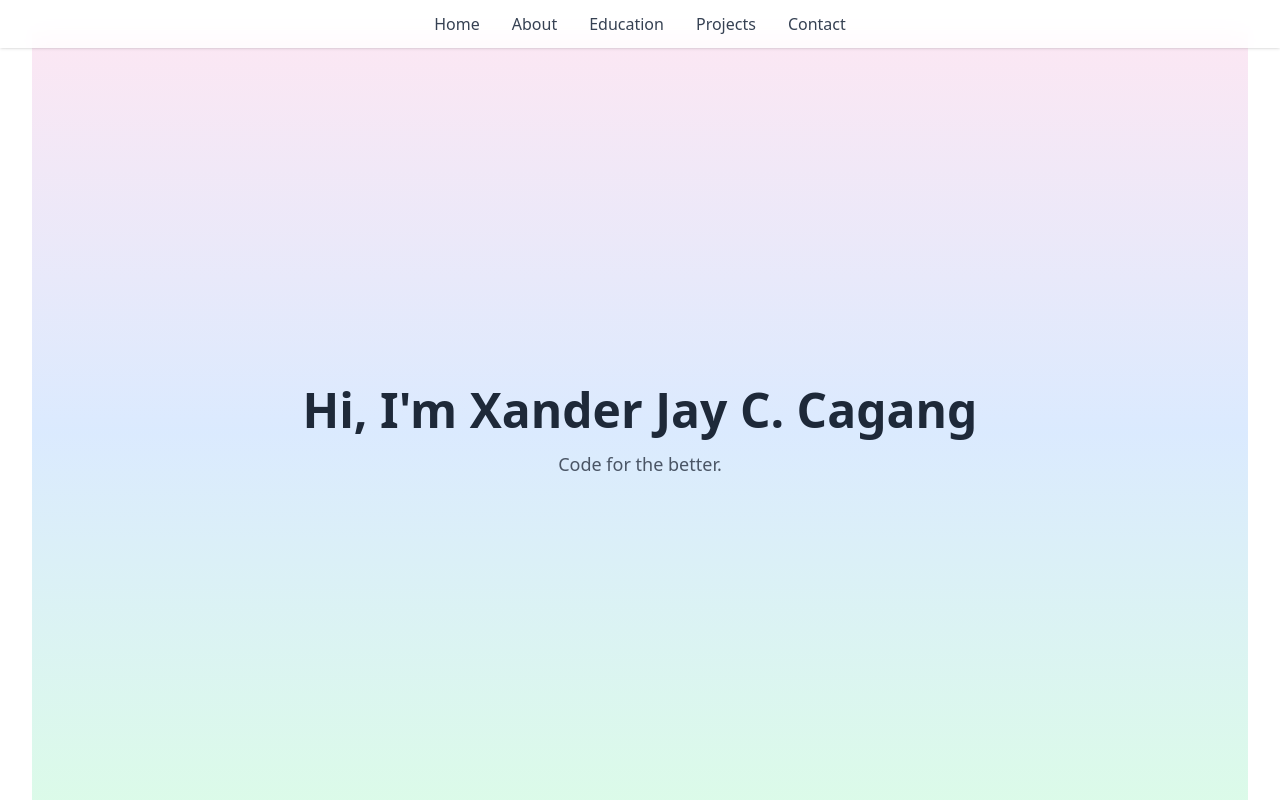
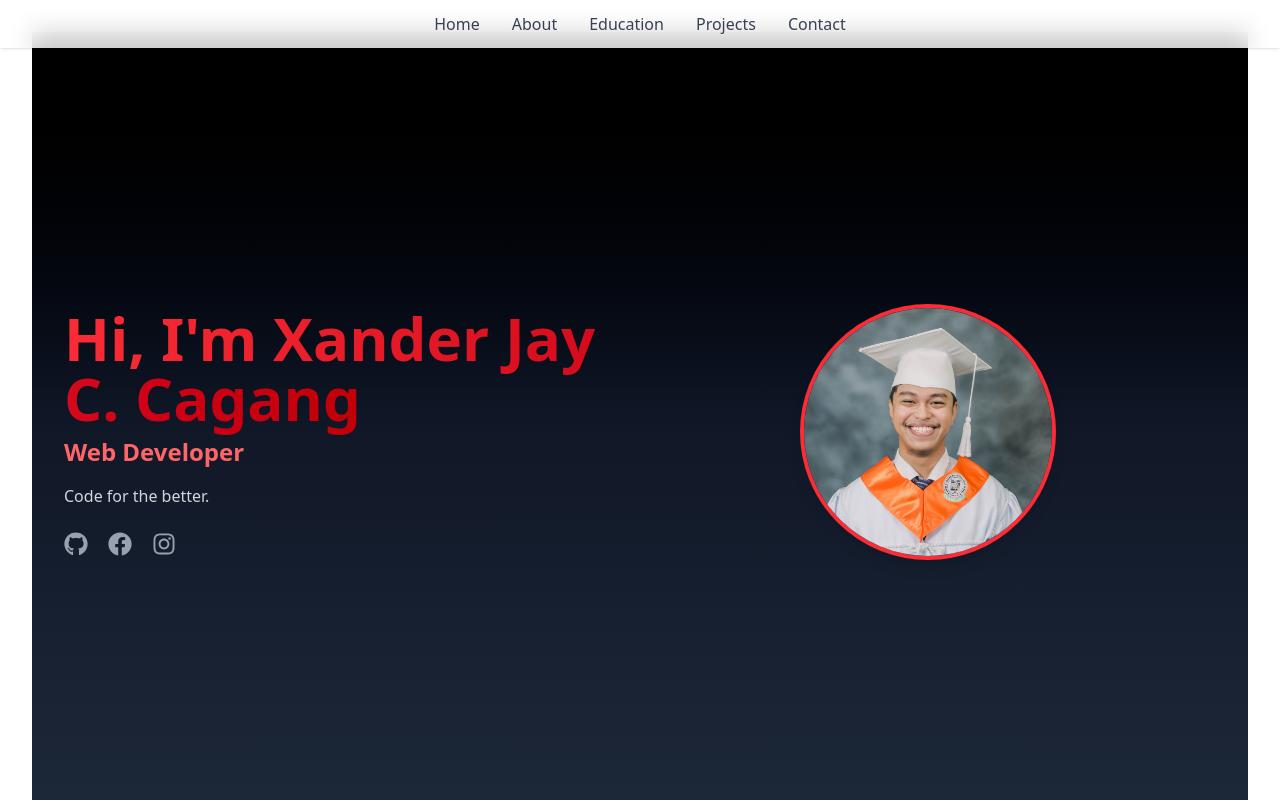
Before and after one commit to Code-DER/Xander-Jay-Cagang-Portfolio, a React (Vite) app in the folder my-portfolio/: page / in a window 1280 px wide. Shown: the top 800 px of the page. Built offline with nearby package versions, Linux system fonts and the light colour scheme.

Commit message:
feat: changed design starting in hero section

```diff
--- a/my-portfolio/package.json
+++ b/my-portfolio/package.json
@@ -14,6 +14,7 @@
     "framer-motion": "^12.23.12",
     "react": "^19.1.1",
     "react-dom": "^19.1.1",
+    "react-icons": "^5.5.0",
     "tailwindcss": "^4.1.11"
   },
   "devDependencies": {
--- a/my-portfolio/src/components/Hero.jsx
+++ b/my-portfolio/src/components/Hero.jsx
@@ -1,25 +1,71 @@
 import { motion } from 'framer-motion';
 import { portfolioData } from '../data/portfolioData';
+import { FaGithub, FaFacebook, FaInstagram } from 'react-icons/fa';
 
 export default function Hero() {
     return (
-        <section id="hero" className="min-h-screen flex flex-col justify-center items-center text-center bg-gradient-to-b from-pink-100 via-blue-100 to-green-100">
-            <motion.h1
-                initial={{ opacity: 0, y: 30 }}
-                animate={{ opacity: 1, y: 0 }}
-                trasition={{ duration: 0.8 }}
-                className="text-5xl font-bold text-gray-800"
+        <section id="hero" className="min-h-screen flex flex-col md:flex-row items-center justify-center px-8 bg-gradient-to-b from-black via-gray-900 to-gray-800 text-white">
+            {/* Left Side */}
+            <motion.div
+                className="flex-1 flex flex-col justify-center md:items-start items-center text-center md:text-left"
+                initial={{ opacity: 0, x: -50 }}
+                animate={{ opacity: 1, x: 0 }}
+                transition={{ duration: 0.8 }}
             >
-                Hi, I'm {portfolioData.name}
-            </motion.h1>
-            <motion.p
-                initial={{ opacity: 0 }}
-                animate={{ opacity: 1 }}
-                transition={{ delay: 0.3, duration: 0.8 }}
-                className="mt-4 text-lg text-gray-600 max-w-xl"
+                <h1 className="text-4xl md:text-6xl font-extrabold">
+                    <span className="bg-clip-text text-transparent bg-gradient-to-r from-red-500 to-red-700">
+                        Hi, I'm {portfolioData.name}
+                    </span>
+                </h1>
+                <motion.h2
+                    initial={{ opacity: 0, y: 20 }}
+                    animate={{ opacity: 1, y: 0 }}
+                    transition={{ delay: 0.3, duration: 0.8 }}
+                    className="mt-2 text-xl md:text-2xl text-red-400 font-semibold"
+                >
+                    {portfolioData.title}
+                </motion.h2>
+                <motion.p
+                    initial={{ opacity: 0, y: 20 }}
+                    animate={{ opacity: 1, y: 0 }}
+                    transition={{ delay: 0.5, duration: 0.8 }}
+                    className="mt-4 text-gray-300 max-w-lg"
+                >
+                    {portfolioData.tagline}
+                </motion.p>
+                <motion.div
+                    className="flex gap-5 mt-6"
+                    initial={{ opacity: 0 }}
+                    animate={{ opacity: 1 }}
+                    transition={{ delay: 0.7, duration: 0.8 }}
+                >
+                    <a href={portfolioData.socials.github} target="_blank" rel="noopener noreferrer" className="text-gray-400 hover:text-red-500 transition text-2xl">
+                        <FaGithub />
+                    </a>
+                    <a href={portfolioData.socials.linkedin} target="_blank" rel="noopener noreferrer" className="text-gray-400 hover:text-red-500 transition text-2xl">
+                        <FaFacebook />
+                    </a>
+                    <a href={portfolioData.socials.twitter} target="_blank" rel="noopener noreferrer" className="text-gray-400 hover:text-red-500 transition text-2xl">
+                        <FaInstagram />
+                    </a>
+                </motion.div>
+            </motion.div>
+
+            {/* Right Side */}
+            <motion.div
+                className="flex-1 flex justify-center mt-8 md:mt-0"
+                initial={{ opacity: 0, x: 50 }}
+                animate={{ opacity: 1, x: 0 }}
+                transition={{ duration: 0.8 }}
             >
-                {portfolioData.tagline}
-            </motion.p>
+                <motion.img
+                    src={portfolioData.image}
+                    alt={portfolioData.name}
+                    className="w-64 h-64 object-cover rounded-full border-4 border-red-500 shadow-lg"
+                    whileHover={{ scale: 1.05 }}
+                    transition={{ type: "spring", stiffness: 300 }}
+                />
+            </motion.div>
         </section>
     );
 }
--- a/my-portfolio/src/data/portfolioData.js
+++ b/my-portfolio/src/data/portfolioData.js
@@ -1,6 +1,13 @@
 export const portfolioData = {
     name: "Xander Jay C. Cagang",
+    title: "Web Developer",
     tagline: "Code for the better.",
+    image: "public/my_image.jpg",
+    socials: {
+        github: "https://github.com/Code-DER",
+        facebook: "https://www.facebook.com/xaxangderder/",
+        instagram: "https://www.instagram.com/derderxaxang/",
+    },
     about: "I am a passionate web developer with a focus on creating dynamic and progressive web applications. My journey in web development has been driven by a desire to build user-friendly and efficient solutions that make a difference.",
     education: [
         {
```
Also changed, not shown: my-portfolio/public/my_image.jpg (added), 1 other file (tests, documents, lock files or other folders).
